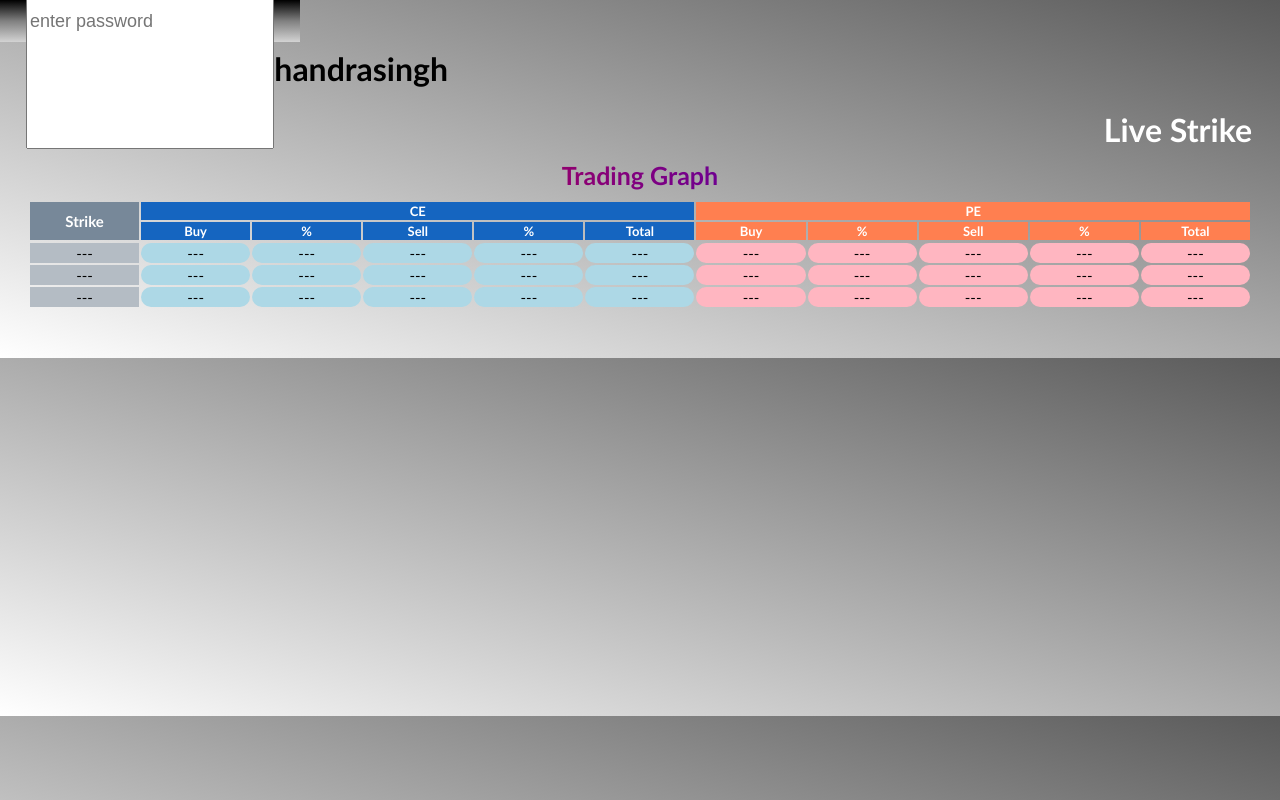
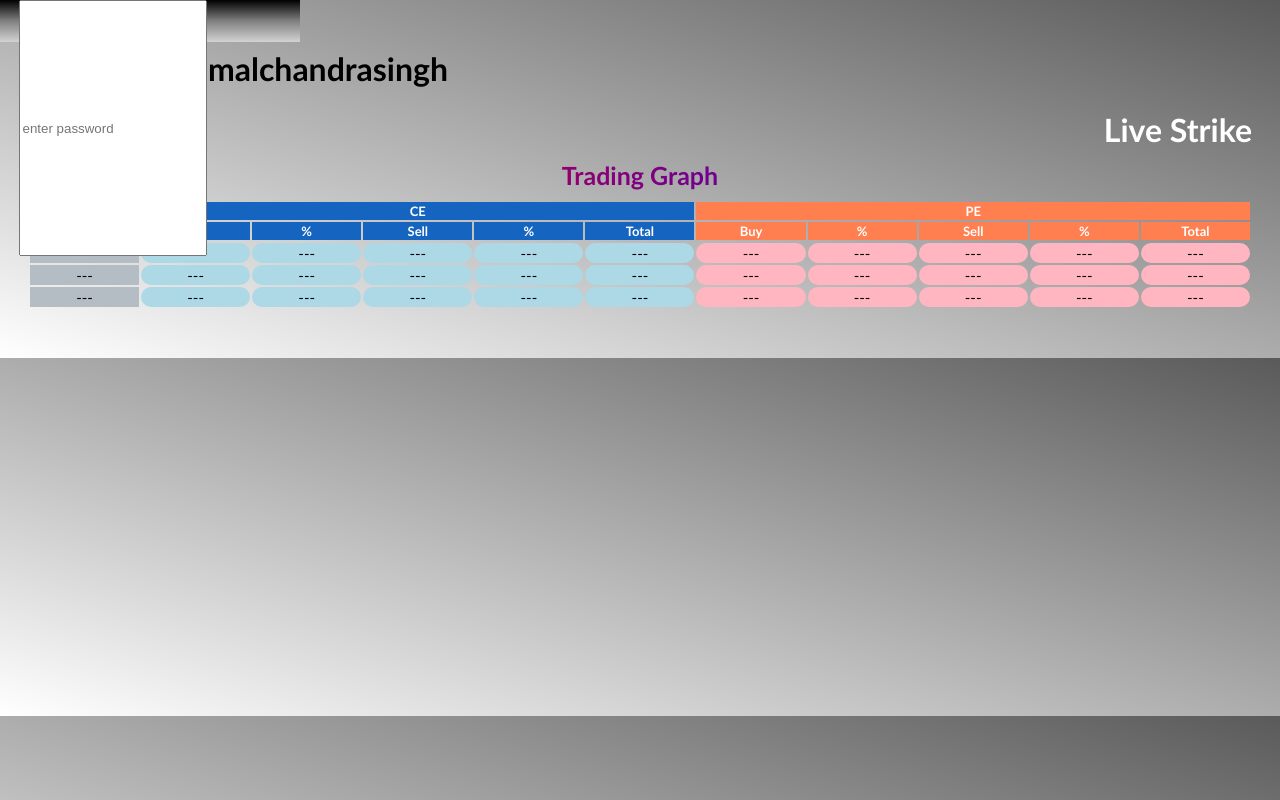
Before and after one commit to brishanksingh7843-design/NiftyLive, a website: page index.html in a window 1280 px wide. Drawn offline with Linux system fonts and the light colour scheme.

Commit message:
Update index.html

```diff
--- a/index.html
+++ b/index.html
@@ -121,13 +121,12 @@
         z-index:111;
       }
       .akakak{
-        position:absolute;
+        position:relative;
         left:50%;
         top:50%;
         translate:-50% -50%;
         width:80%;
-        min-height:250px;
-        font-size:18px;
+        height:250px;
       }
     </style>
   </head>
@@ -213,13 +212,14 @@
         <td class="peD">---</td>
       </tr>
     </table>
-    <div class="akak"><input class="akakak" placeholder="enter password" onclick="passwordcheck(event);" type="number"></div>
+    <div class="akak" id='akak'><input class="akakak" placeholder="enter password" onclick="passwordcheck(event);"></div>
     <script>
-      let password=localStorage.getItem('passkey') || 0;
+      let password=JSON.parse(localStorage.getItem('passkey')) || 0;
       if(password==1480){
         document.getElementById('akak').style.display='none';
       }
       function passwordcheck(event){
+        console.log(event.key);
         if(event.key=="Enter"){
           if(document.querySelector('akakak').value==1480){
           document.getElementById('akak').style.display='none';
```
